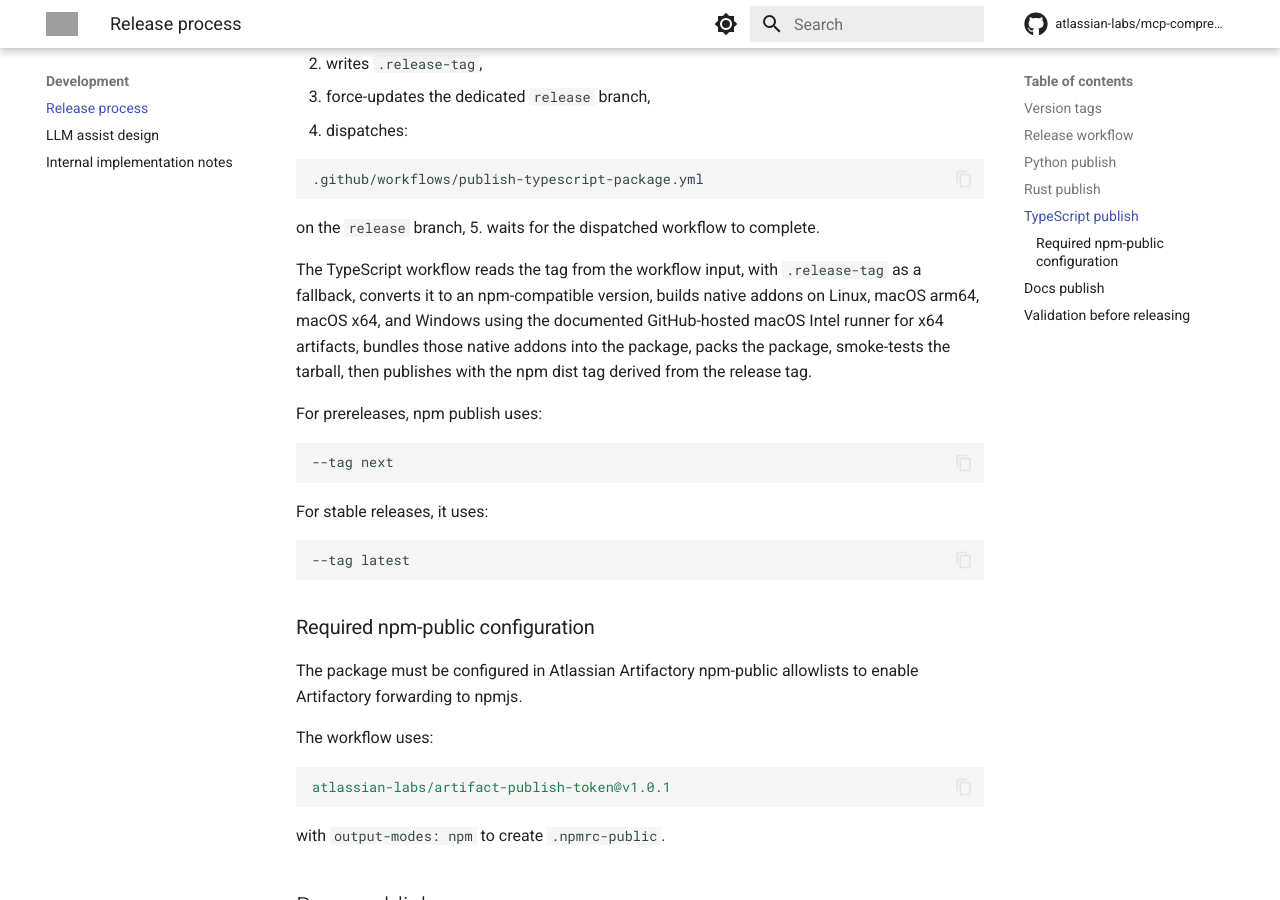
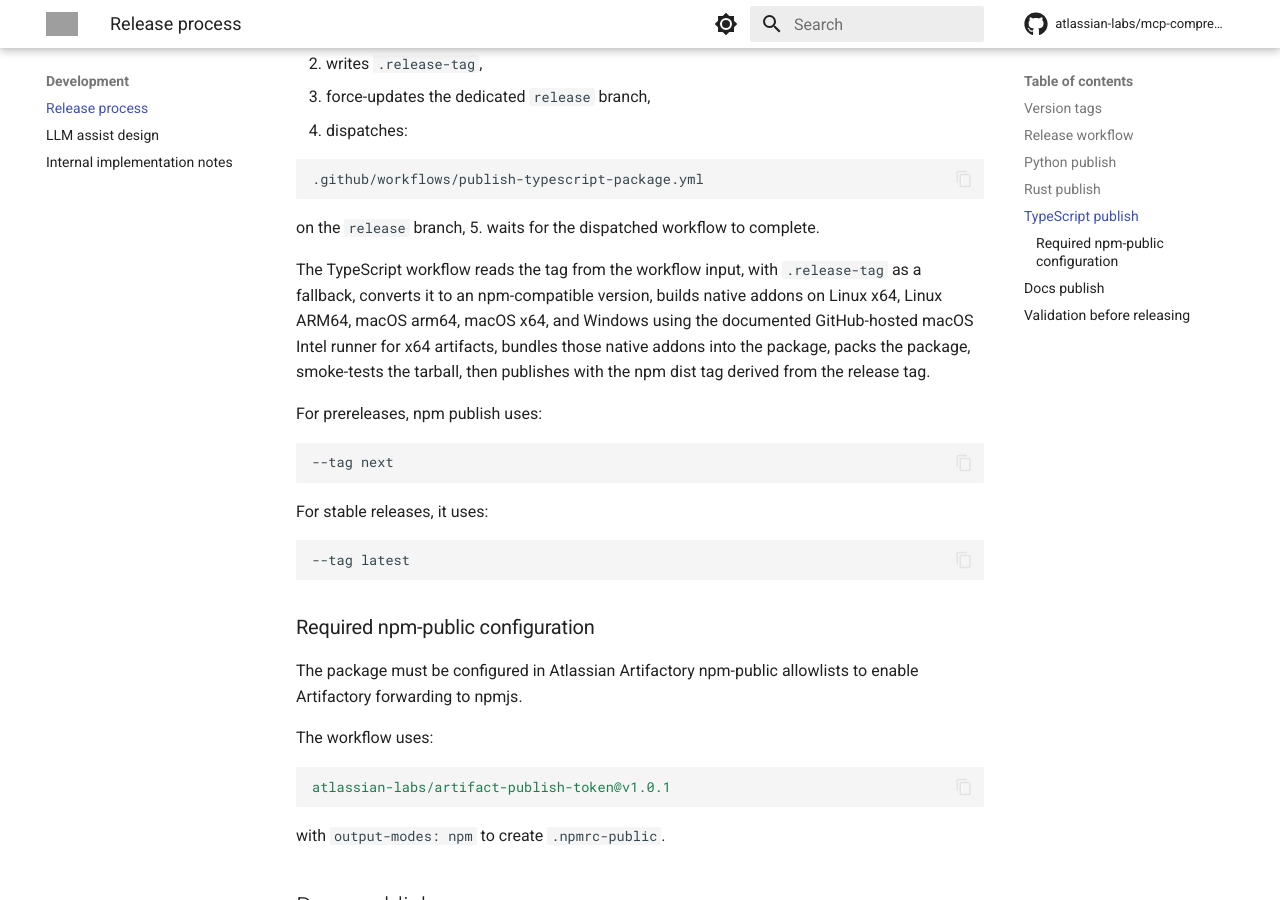
Before and after one commit to atlassian-labs/mcp-compressor, an MkDocs documentation site: the page built from docs/development-release.md, in a window 1280 px wide and 900 px high, scrolled down 2312 px. Built offline with MkDocs 1.6.1 and Material for MkDocs 9.7.7, drawn with Linux system fonts in a browser that asks for light colours; comment, search, counter and statistics services are not loaded; some of the changed text lies outside the part shown; grey boxes are pictures that could not be loaded.

Commit message:
ci: add linux arm64 release artifacts

````diff
--- a/docs/development-release.md
+++ b/docs/development-release.md
@@ -48,7 +48,7 @@
 .github/workflows/on-release-main.yml
 ```
 
-The workflow patches the package version from the release tag, builds one abi3 wheel per platform for Linux, macOS arm64, macOS x64, and Windows that supports CPython 3.11 and newer, builds Linux wheels in a manylinux image for broad distro compatibility, labels wheel jobs by target platform, builds one source distribution, and publishes them with:
+The workflow patches the package version from the release tag, builds one abi3 wheel per platform for Linux x64, Linux ARM64, macOS arm64, macOS x64, and Windows that supports CPython 3.11 and newer, builds Linux wheels in a manylinux image for broad distro compatibility, labels wheel jobs by target platform, builds one source distribution, and publishes them with:
 
 ```bash
 uv publish --trusted-publishing always dist/*
@@ -97,7 +97,7 @@
    on the `release` branch,
 5. waits for the dispatched workflow to complete.
 
-The TypeScript workflow reads the tag from the workflow input, with `.release-tag` as a fallback, converts it to an npm-compatible version, builds native addons on Linux, macOS arm64, macOS x64, and Windows using the documented GitHub-hosted macOS Intel runner for x64 artifacts, bundles those native addons into the package, packs the package, smoke-tests the tarball, then publishes with the npm dist tag derived from the release tag.
+The TypeScript workflow reads the tag from the workflow input, with `.release-tag` as a fallback, converts it to an npm-compatible version, builds native addons on Linux x64, Linux ARM64, macOS arm64, macOS x64, and Windows using the documented GitHub-hosted macOS Intel runner for x64 artifacts, bundles those native addons into the package, packs the package, smoke-tests the tarball, then publishes with the npm dist tag derived from the release tag.
 
 For prereleases, npm publish uses:
 
````
Also changed, not shown: 2 other files.
